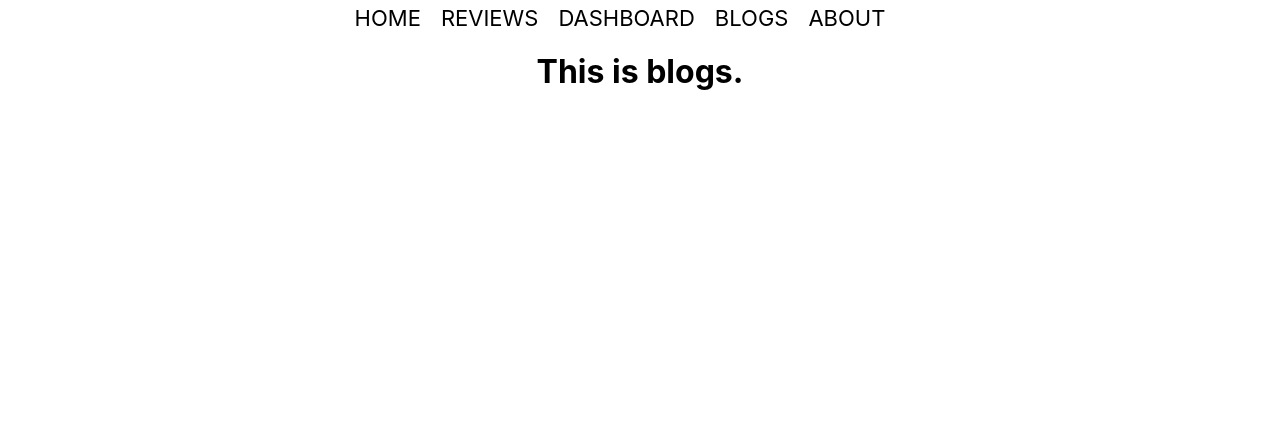
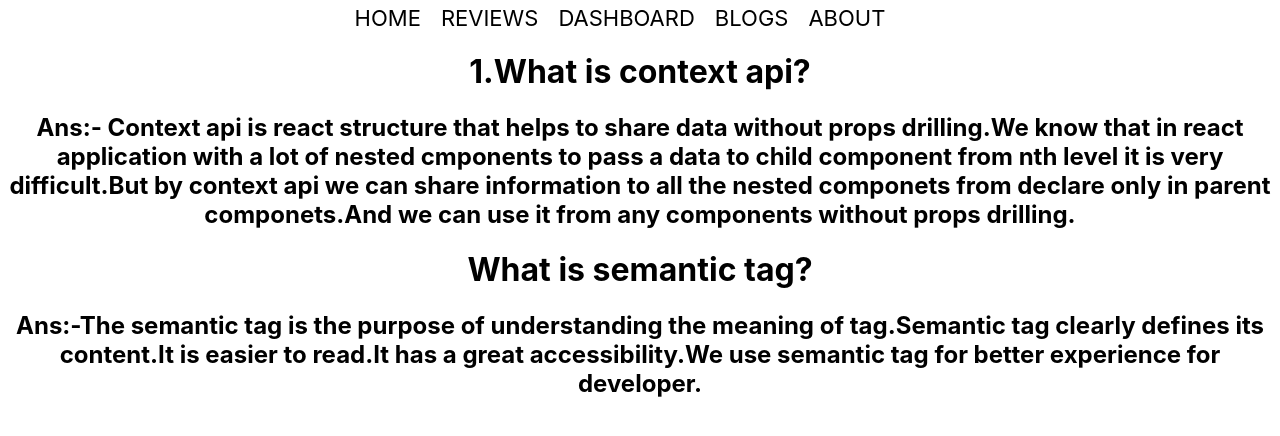
Before and after one commit to sakibit17043/react-laptop-review-route, a React (Create React App) app: page /blogs in a window 1280 px wide. Shown: the top 436 px of the page. Built offline with nearby package versions, Linux system fonts and the light colour scheme.

Commit message:
blogs part added

```diff
--- a/src/components/Blogs/Blogs.js
+++ b/src/components/Blogs/Blogs.js
@@ -3,7 +3,12 @@ import React from 'react';
 const Blogs = () => {
     return (
         <div>
-            <h1>This is blogs.</h1>
+            <h1>1.What is context api?</h1>
+            <h2>Ans:-
+                Context api is react structure that helps to share data without props drilling.We know that in react application with a lot of nested cmponents to pass a data to child component from nth level it is very difficult.But by context api we can share information to all the nested componets from declare only in parent componets.And we can use it from any components without props drilling.
+            </h2>
+            <h1>What is semantic tag?</h1>
+            <h2>Ans:-The semantic tag is the purpose of understanding the meaning of tag.Semantic tag clearly defines its content.It is easier to read.It has a great accessibility.We use semantic tag for better experience for developer.</h2>
         </div>
     );
 };
```
